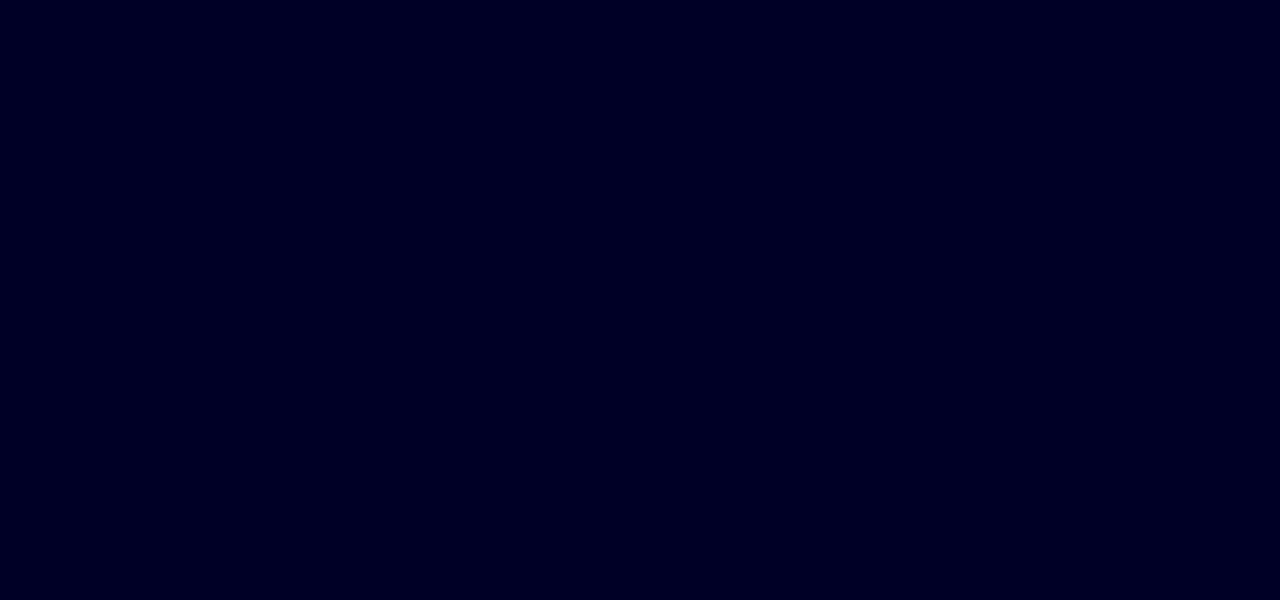
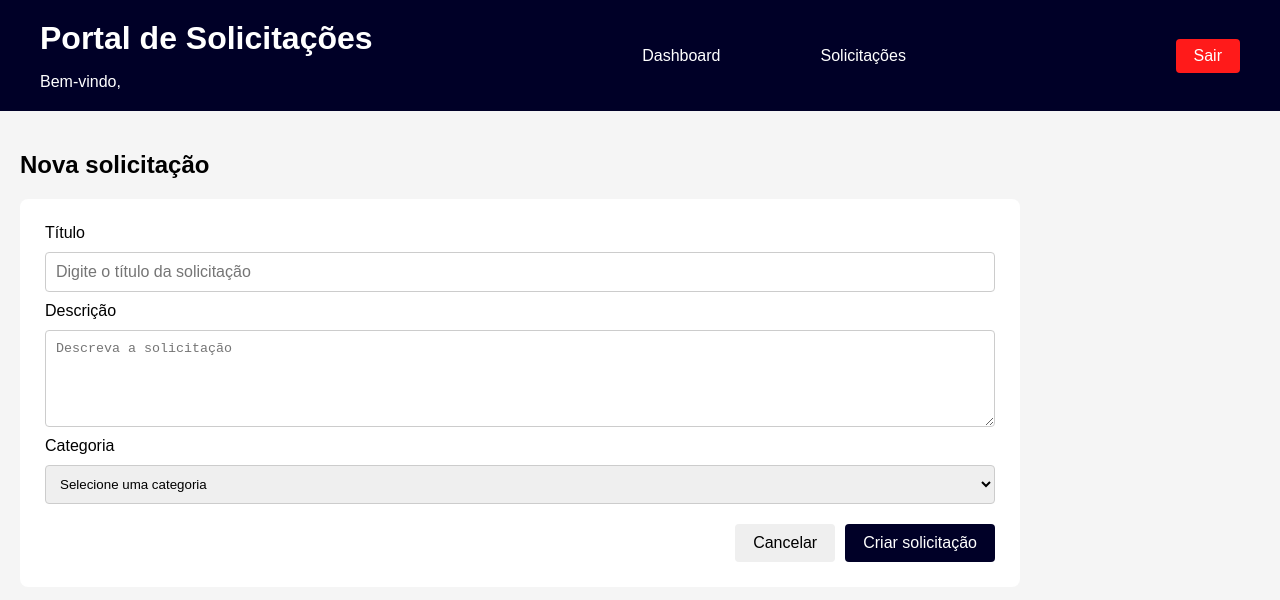
Before and after one commit to luizmouradc/portal-solicitacoes, a React app in the folder frontend/: page /solicitacoes/nova in a window 1280 px wide. Before the commit this address had no page. Shown: the top 600 px of the page. Built offline with nearby package versions, Linux system fonts and the light colour scheme; sample sign-in values are in the browser's storage; the HTML template or start-up script is replaced by a standard one.

Commit message:
cria NovaSolicitacao.jsx e NovaSolicitacao.css, adiciona rota no App.jsx, botao em Solicitacoes.jsx e corrige validacao no solicitacaoControlador.js

```diff
--- a/frontend/src/App.jsx
+++ b/frontend/src/App.jsx
@@ -4,6 +4,7 @@ import Login from "./paginas/Login";
 import Dashboard from "./paginas/Dashboard";
 import RotaProtegida from "./componentes/RotaProtegida";
 import Solicitacoes from "./paginas/Solicitacoes";
+import NovaSolicitacao from "./paginas/NovaSolicitacao";
 
 function App(){
   return(
@@ -38,6 +39,15 @@ function App(){
           }
         />
 
+        <Route
+          path="/solicitacoes/nova"
+          element={
+            <RotaProtegida>
+              <NovaSolicitacao/>
+            </RotaProtegida>
+          }
+        />
+
       </Routes>
     </BrowserRouter>
   )
--- a/frontend/src/componentes/Cabecalho.jsx
+++ b/frontend/src/componentes/Cabecalho.jsx
@@ -18,7 +18,7 @@ function Cabecalho(){
     return (
         <header className="cabecalho">
             <div>
-                <h1>Poral de Solicitações</h1>
+                <h1>Portal de Solicitações</h1>
                 <p>Bem-vindo, {usuario?.nome}</p>
             </div>
 
--- /dev/null
+++ b/frontend/src/paginas/NovaSolicitacao.css
@@ -0,0 +1,50 @@
+.pagina-nova-solicitacao {
+  min-height: 100vh;
+  background: #f5f5f5;
+}
+
+.conteudo-nova-solicitacao {
+  padding: 20px;
+}
+
+.formulario-solicitacao {
+  max-width: 1000px;
+  display: flex;
+  flex-direction: column;
+  justify-items: center;
+  gap: 10px;
+  background: white;
+  padding: 25px;
+  border-radius: 8px;
+}
+
+.formulario-solicitacao input,
+.formulario-solicitacao textarea,
+.formulario-solicitacao select {
+  padding: 10px;
+  border: 1px solid #ccc;
+  border-radius: 4px;
+}
+
+.formulario-solicitacao textarea {
+  resize: vertical;
+}
+
+.acoes-formulario {
+  display: flex;
+  justify-content: flex-end;
+  gap: 10px;
+  margin-top: 10px;
+}
+
+.acoes-formulario button {
+  padding: 10px 18px;
+  border: none;
+  border-radius: 4px;
+  cursor: pointer;
+}
+
+.acoes-formulario button[type="submit"] {
+  background: rgb(0, 0, 39);
+  color: white;
+}
--- /dev/null
+++ b/frontend/src/paginas/NovaSolicitacao.jsx
@@ -0,0 +1,121 @@
+import { useState } from "react";
+import { useNavigate } from "react-router-dom";
+import api from "../servicos/api";
+import Cabecalho from "../componentes/Cabecalho";
+import "./NovaSolicitacao.css";
+
+function NovaSolicitacao() {
+  const [titulo, setTitulo] = useState("");
+  const [descricao, setDescricao] = useState("");
+  const [categoria, setCategoria] = useState("");
+  const [erro, setErro] = useState("");
+  const [salvando, setSalvando] = useState(false);
+
+  const navigate = useNavigate();
+
+  async function criarSolicitacao(evento) {
+    evento.preventDefault();
+
+    setErro("");
+    setSalvando(true);
+
+    try {
+      const token = localStorage.getItem("token");
+
+      await api.post(
+        "/solicitacoes",
+        {
+          titulo,
+          descricao,
+          categoria
+        },
+        {
+          headers: {
+            Authorization: `Bearer ${token}`
+          }
+        }
+      );
+
+      navigate("/solicitacoes");
+
+    } catch (erro) {
+      setErro(
+        erro.response?.data?.mensagem ||
+        "Não foi possível criar a solicitação."
+      );
+    } finally {
+      setSalvando(false);
+    }
+  }
+
+  return (
+    <div className="pagina-nova-solicitacao">
+      <Cabecalho />
+
+      <main className="conteudo-nova-solicitacao">
+        <h2>Nova solicitação</h2>
+
+        <form
+          className="formulario-solicitacao"
+          onSubmit={criarSolicitacao}
+        >
+          <label>Título</label>
+
+          <input
+            type="text"
+            value={titulo}
+            onChange={(evento) => setTitulo(evento.target.value)}
+            placeholder="Digite o título da solicitação"
+          />
+
+          <label>Descrição</label>
+
+          <textarea
+            value={descricao}
+            onChange={(evento) => setDescricao(evento.target.value)}
+            placeholder="Descreva a solicitação"
+            rows="5"
+          />
+
+          <label>Categoria</label>
+
+          <select
+            value={categoria}
+            onChange={(evento) => setCategoria(evento.target.value)}
+          >
+            <option value="">Selecione uma categoria</option>
+            <option value="TI">TI</option>
+            <option value="RH">RH</option>
+            <option value="Compras">Compras</option>
+            <option value="Financeiro">Financeiro</option>
+            <option value="Infraestrutura">Infraestrutura</option>
+          </select>
+
+          {erro && (
+            <p className="mensagem-erro">
+              {erro}
+            </p>
+          )}
+
+          <div className="acoes-formulario">
+            <button
+              type="button"
+              onClick={() => navigate("/solicitacoes")}
+            >
+              Cancelar
+            </button>
+
+            <button
+              type="submit"
+              disabled={salvando}
+            >
+              {salvando ? "Salvando..." : "Criar solicitação"}
+            </button>
+          </div>
+        </form>
+      </main>
+    </div>
+  );
+}
+
+export default NovaSolicitacao;
--- a/frontend/src/paginas/Solicitacoes.css
+++ b/frontend/src/paginas/Solicitacoes.css
@@ -67,3 +67,18 @@
 .limpar:hover{
   background-color: rgb(140, 6, 6);
 }
+
+.titulo-solicitacoes{
+  display: flex;
+  justify-content: space-between;
+  align-items: center;
+}
+
+.titulo-solicitacoes button{
+  padding: 10px 18px;
+  border: none;
+  border-radius: 4px;
+  cursor: pointer;
+  background: rgb(0 0 39);
+  color: white;
+}
--- a/frontend/src/paginas/Solicitacoes.jsx
+++ b/frontend/src/paginas/Solicitacoes.jsx
@@ -2,6 +2,7 @@ import { useEffect, useState } from "react";
 import api from "../servicos/api";
 import Cabecalho from "../componentes/Cabecalho";
 import "./Solicitacoes.css";
+import { useNavigate } from "react-router-dom";
 
 function Solicitacoes() {
   const [solicitacoes, setSolicitacoes] = useState([]);
@@ -12,6 +13,7 @@ function Solicitacoes() {
   const [status, setStatus] = useState("");
   const [dataInicio, setDataInicio] = useState("");
   const [dataFim, setDataFim] = useState("");
+  const navigate = useNavigate();
 
   useEffect(() => {
     buscarSolicitacoes();
@@ -85,7 +87,14 @@ function Solicitacoes() {
       <Cabecalho />
 
       <main className="conteudo-solicitacoes">
-        <h2>Solicitações</h2>
+
+        <div className="titulo-solicitacoes">
+          <h2>Solicitações</h2>
+
+          <button onClick={() => navigate("/solicitacoes/nova")}>
+            Nova Solicitação
+          </button>
+        </div>
 
         <form className="filtros" onSubmit={aplicarFiltros}>
 
```
Also changed, not shown: 1 other file (tests, documents, lock files or other folders).
